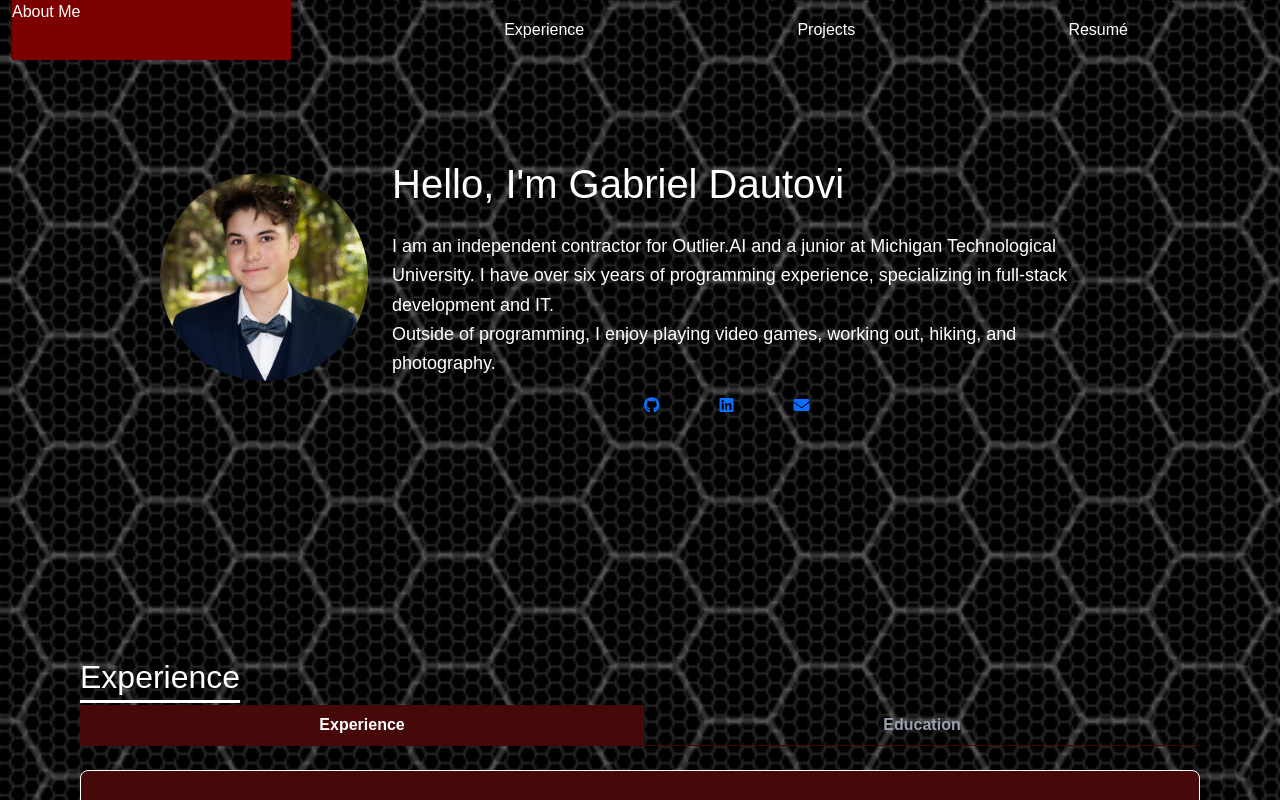
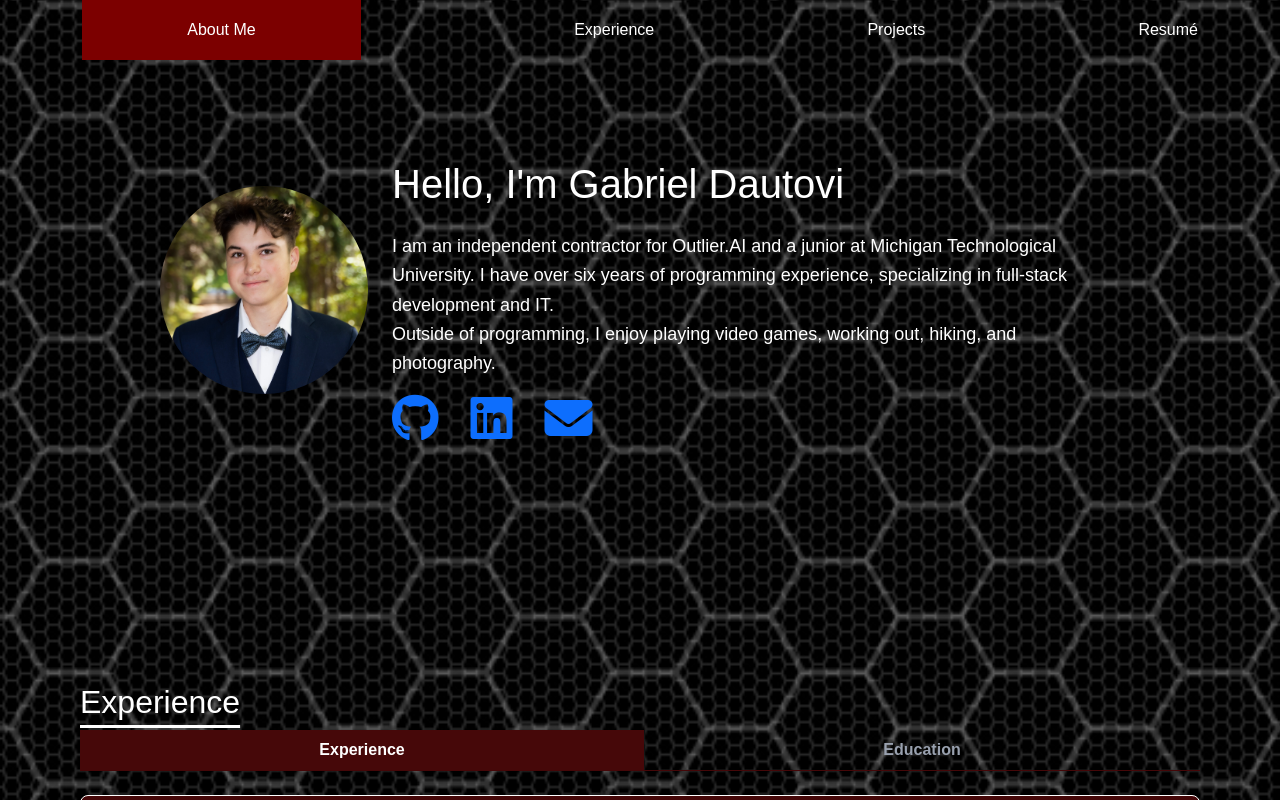
Before and after one commit to JabobleHead/portfolioWebsite, a Next.js app in the folder portfolioWebsite/: page / in a window 1280 px wide. Shown: the top 800 px of the page. Built offline with nearby package versions, Linux system fonts and the light colour scheme.

Commit message:
Final Styling changes

```diff
--- a/portfolioWebsite/src/app/AboutMe.tsx
+++ b/portfolioWebsite/src/app/AboutMe.tsx
@@ -18,27 +18,27 @@ export default function AboutMe() {
                 />
 
                 {/* Text Content */}
-            <div className="max-w-4xl text-left">
+                <div className="max-w-4xl">
                     <h1 className="text-4xl font-bold mb-4">Hello, I'm Gabriel Dautovi</h1>
-                <p className="text-lg leading-relaxed">
+                        <p className="text-lg leading-relaxed ">
                         I am an independent contractor for Outlier.AI and a junior at Michigan Technological University.
                         I have over six years of programming experience, specializing in full-stack development and IT.
                         <br></br>
                         Outside of programming, I enjoy playing video games, working out, hiking, and photography.
                         </p>
-                <div className = "flex">
-                    <a href="https://github.com/JabobleHead">
-                    <button id = "GitHub" className="fa-brands fa-github text-4xl pl-63 pr-15"></button>
+                        <div className="flex space-x-8">
+                        <a href="https://github.com/JabobleHead" target="_blank" rel="noopener noreferrer">
+                            <i className="fa-brands fa-github text-5xl"></i>
                         </a>
-                    <a href="https://www.linkedin.com/in/gabriel-dautovi/">
-                    <button id = "LinkedIn" className="fa-brands fa-linkedin text-4xl pr-15"></button>
+                        <a href="https://www.linkedin.com/in/gabriel-dautovi/" target="_blank" rel="noopener noreferrer">
+                            <i className="fa-brands fa-linkedin text-5xl "></i>
                         </a>
                         <a href="mailto:gabrielDautovi@gmail.com">
-                    <button id = "Email" className="fa-solid fa-envelope text-4xl" ></button>
+                            <i className="fa-solid fa-envelope text-5xl"></i>
                         </a>
                         </div>
+                </div>
 
-            </div>
             </section>
 
         </div>
--- a/portfolioWebsite/src/app/globals.css
+++ b/portfolioWebsite/src/app/globals.css
@@ -1,8 +1,6 @@
-@import "tailwindcss";
-@tailwind base;
-@tailwind components;
-@tailwind utilities;
+
 /* NavBar styles */
+
 .navbar {
   height: 60px;
   width: screen;
@@ -10,9 +8,6 @@
   transition: background-color 0.3s ease;
   z-index: 1000; /* Ensure the navbar is on top */
 
-  display: flex;
-  justify-content: center;
-  align-items: center;
 }
 
 .navbar-container {
@@ -23,9 +18,9 @@
   background-color: transparent;
   transition: background-color 0.3s ease;
   display: flex;
+  align-items: center;
   justify-content: center;
-  align-items: center;
-  position: fixed;
+
 
 }
 
@@ -35,8 +30,7 @@
   transition: background-color 0.3s ease, color 0.3s ease;
   color: white;
   display: flex;
-  align-items: center;
-  justify-content: center;
+
 }
 
 .nav-link.active {
@@ -45,10 +39,15 @@
   height: 60px;
   width: 25%;
 
+  display: flex;
+  align-items: center;
+  justify-content: center;
+
+
 }
 
 .navbar-scrolled {
-  background-color: #bc4d4d;
+  background-color: #470101;
   transition: background-color 0.3s ease;
 }
 
@@ -58,6 +57,10 @@
   --font-geist-sans: "Geist Sans", sans-serif;
   --font-geist-mono: "Geist Mono", monospace;
 }
+@import "tailwindcss";
+@tailwind base;
+@tailwind components;
+@tailwind utilities;
 
 /* About Me Section */
 /*
--- a/portfolioWebsite/src/app/page.tsx
+++ b/portfolioWebsite/src/app/page.tsx
@@ -17,6 +17,7 @@ export default function Home() {
   }, []);
 
   return (
+
     <main className="text-black">
       <Header/>
       <AboutMe/>
```
Lines whose indentation alone changed are shown as unchanged.
